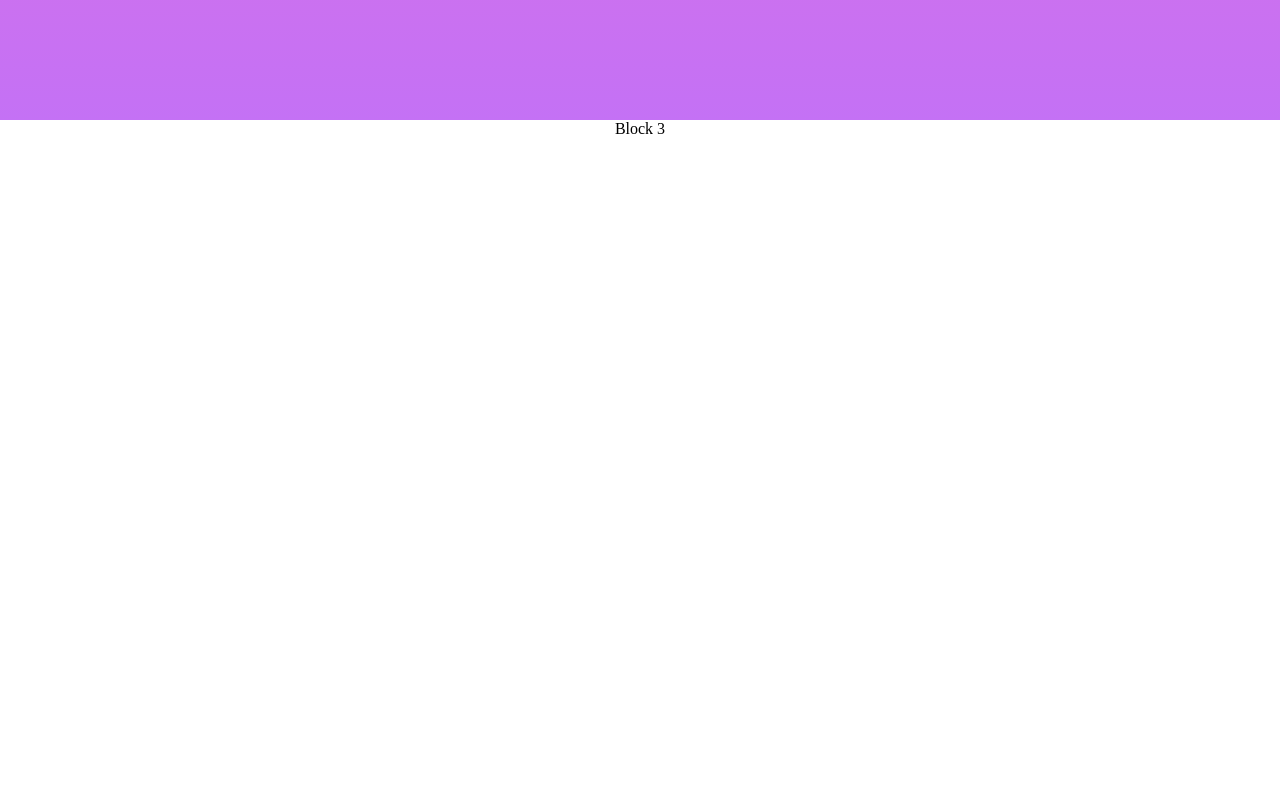
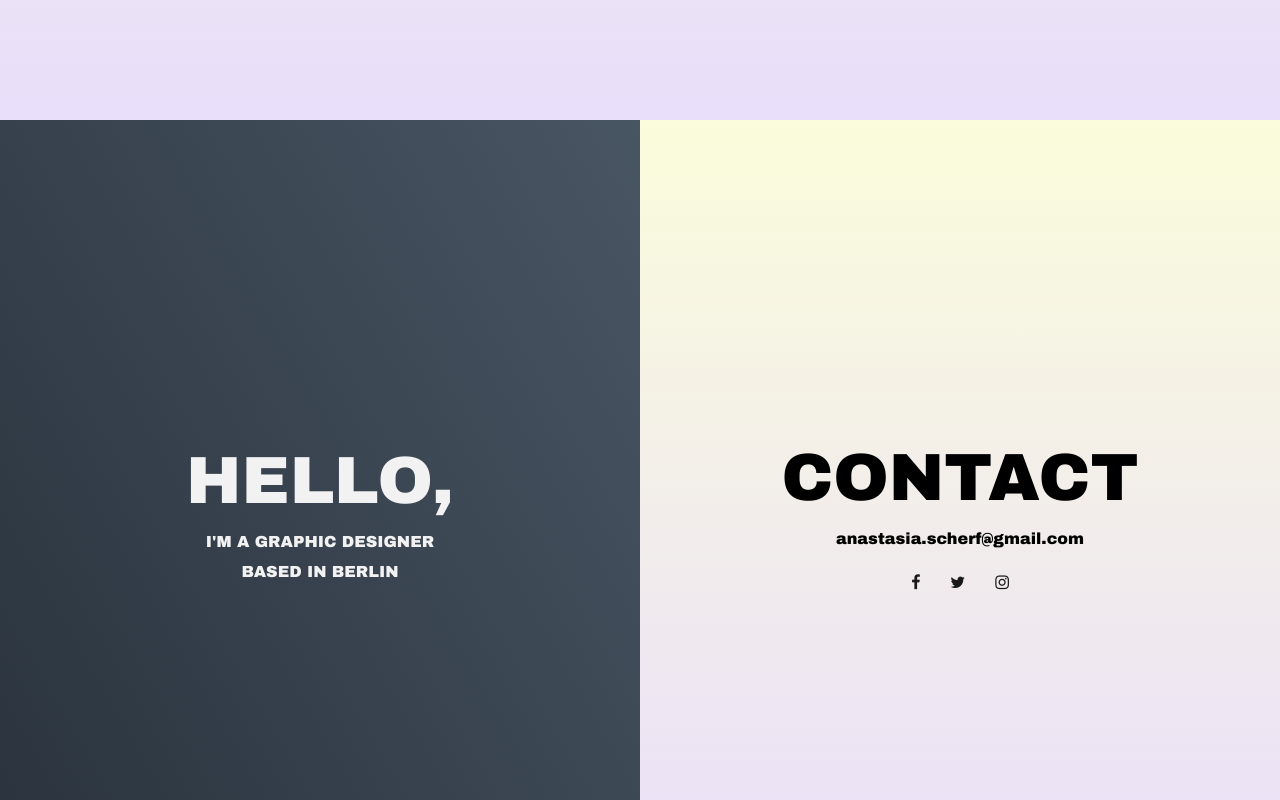
Before and after one commit to anastasiasrf/html-css-2017, a plain HTML site: page index.html in a window 1280 px wide. Shown: the part 1680-2480 px from the top of the page. Drawn offline with Linux system fonts and the light colour scheme.

Commit message:
add about add contact

```diff
--- a/css/stylesheeet.css
+++ b/css/stylesheeet.css
@@ -1,3 +1,4 @@
+@import url(https://cdnjs.cloudflare.com/ajax/libs/font-awesome/4.6.3/css/font-awesome.css);
 body
 {
   margin: 0;
@@ -9,6 +10,7 @@ body
 ul{
   list-style-type: none;
 }
+
 
 
 
@@ -94,7 +96,8 @@ nav ul li a {
 
 /* Maus Parallax anfang */
 #bg {
-background-image: linear-gradient(to top, #fbc2eb 0%, #a6c1ee 100%);
+background-image: linear-gradient(to top, #df89b5 0%, #bfd9fe 100%);
+  background-image: linear-gradient(180deg, #e9defa 0%, #fbfcdb 100%);
 height: 100vh;
 width: 100%;
 }
@@ -130,15 +133,13 @@ width: 100%;
   width: 100%;
   text-align: center;
   padding: 0px;
-background-image: linear-gradient(to top, #a6c1ee 0%, #fbc2eb 100%);
-background-image: linear-gradient(to top, #c471f5 0%, #fa71cd 100%);
+background-image: linear-gradient(to top, #df89b5 100%, #bfd9fe 0%);
+  background-image: linear-gradient(0deg, #e9defa 0%, #fbfcdb 100%);
 }
 /*smooth scrolling one page nav ende*/
 
 
-
-
-
+/*Bilder Gallerie*/
 .wrap
 {
   padding-top: 50px;
@@ -204,7 +205,6 @@ background-image: linear-gradient(to top, #c471f5 0%, #fa71cd 100%);
   font-size: 10pt;
   margin:20px 20px 20px 20px;
   line-height: 20px;
-/*   opacity:0; */
   transform: translateX(-200px);
   transition-delay: 0.2s;
 }
@@ -236,8 +236,107 @@ background-image: linear-gradient(to top, #c471f5 0%, #fa71cd 100%);
   }
 }
 
+/*Bilder Gallerie*/
 
+/*About Contact*/
+.container_about h1 {
+  font-family: "Arial Black", Arial;
+  font-weight: 900;
+  font-size: 50pt;
+}
 
+.container_about p {
+  font-family: "Arial Black", Arial;
+  font-weight: 500;
+  line-height: 10px;
+  margin:20px 20px 20px 20px;
+}
+
+* {
+  box-sizing: border-box;
+}
+
+article {
+  position: relative;
+  top: 50%;
+  left: 50%;
+  padding: 1rem;
+  text-align: center;
+  transform: translate(-50%, -50%);
+}
+
+.left-half {
+  background-image: linear-gradient(60deg, #29323c 0%, #485563 100%);
+  float: left;
+  width: 50%;
+  height: 100vh;
+}
+
+.left-half h1 {
+  color: #f2f2f2;
+}
+
+.left-half p {
+  color: #f2f2f2;
+}
+
+.right-half {
+  background-image: linear-gradient(0deg, #e9defa 0%, #fbfcdb 100%);
+  float: left;
+  width: 50%;
+  height: 100vh;
+}
+
+/*Sociale Medien*/
+
+.social-icon {
+    color: #181818;
+}
+ul.social-icons {
+    margin-top: 10px;
+}
+.social-icons li {
+    vertical-align: top;
+    display: inline;
+    height: 100px;
+}
+.social-icons a {
+    color: #181818;
+    text-decoration: none;
+}
+.fa-facebook {
+    padding:10px 14px;
+    -o-transition:.5s;
+    -ms-transition:.5s;
+    -moz-transition:.5s;
+    -webkit-transition:.5s;
+    transition: .5s;
+}
+.fa-facebook:hover {
+    background-color: #3d5b99;
+}
+.fa-twitter {
+    padding:10px 12px;
+    -o-transition:.5s;
+    -ms-transition:.5s;
+    -moz-transition:.5s;
+    -webkit-transition:.5s;
+    transition: .5s;
+}
+.fa-twitter:hover {
+    background-color: #00aced;
+}
+.fa-instagram {
+    padding:10px 14px;
+    -o-transition:.5s;
+    -ms-transition:.5s;
+    -moz-transition:.5s;
+    -webkit-transition:.5s;
+    transition: .5s;
+}
+.fa-instagram:hover {
+    background-color: #eb8231;
+}
 
 
 
--- a/index.html
+++ b/index.html
@@ -67,10 +67,7 @@
 
 <div id="works">
 
-
-
-
-
+<!-- Bilder -->
   <div class="wrap">
   <div class="tile">
     <img src="image/tul_1.jpg"/>
@@ -143,23 +140,9 @@ Award 2015“ Nominiert.</p>
   </div>
    </div>
   </div>
-
-
   </div>
-
-
-
-
   </div>
-
-
-
-
-
-
-
-
-
+<!-- Bilder -->
 
 </div>
 
@@ -167,7 +150,36 @@ Award 2015“ Nominiert.</p>
 
 
 
-<div id="about">Block 3</div>
+<div id="about">
+
+
+
+
+  <section class="container_about">
+    <div class="left-half">
+      <article>
+        <h1>HELLO,</h1>
+        <p>I'M A GRAPHIC DESIGNER</p>
+        <p>BASED IN BERLIN</p>
+      </article>
+    </div>
+    <div class="right-half">
+      <article>
+        <h1>CONTACT</h1>
+        <p>anastasia.scherf@gmail.com</p>
+        <ul class="social-icons">
+            <li><a href="" class="social-icon"> <i class="fa fa-facebook"></i></a></li>
+            <li><a href="" class="social-icon"> <i class="fa fa-twitter"></i></a></li>
+            <li><a href="" class="social-icon"> <i class="fa fa-instagram"></i></a></li>
+        </ul>
+      </article>
+    </div>
+  </section>
+
+
+
+
+</div>
 <div id="contact">Block 4</div>
 <!-- smooth scrolling one page nav ende -->
 
```
Also changed, not shown: image/arrow.png (added), 1 other file.
